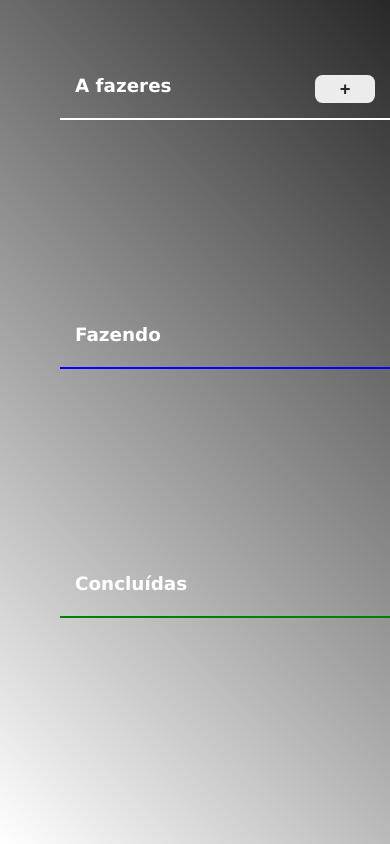
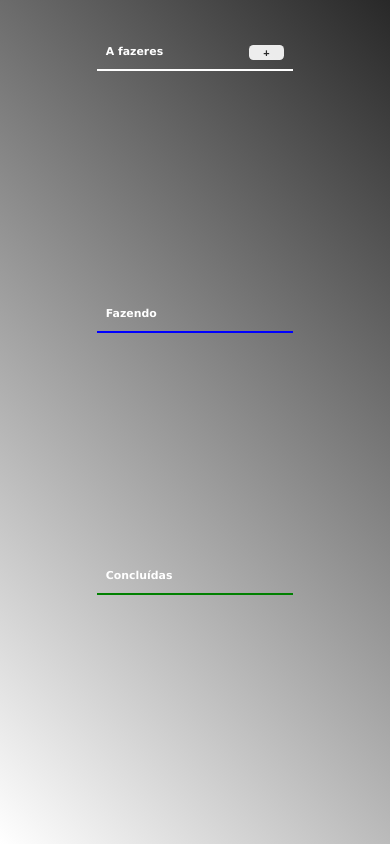
Before and after one commit to jrtxr/todo-list, a React (Vite) app: page / in a window 390 px wide. Built offline with nearby package versions, Linux system fonts and the light colour scheme.

Commit message:
modificar nomenclatura e adicionar responsividades

```diff
--- a/src/components/TodoZone/TodoCard/index.jsx
+++ b/src/components/TodoZone/TodoCard/index.jsx
@@ -5,8 +5,8 @@ import "./styles.css";
 
 export const TodoCard = ({ TodoKey }) => {
   const { addTodoInformation, todos, deleteTodo } = useTodo();
-  const { title, description, status, createdAt, isEditable } = todos.get(TodoKey);
-  const [isDisabled, setIsDisabled] = useState(isEditable);
+  const { title, description, status, createdAt, isNotEditable } = todos.get(TodoKey);
+  const [isDisabled, setIsDisabled] = useState(isNotEditable);
 
   const handleSave = async () => {
     const formData = formRef?.current;
@@ -17,7 +17,7 @@ export const TodoCard = ({ TodoKey }) => {
       status: formData.status.value,
       description: formData.description.value,
       createdAt: createdAt,
-      isEditable: !isDisabled,
+      isNotEditable: !isDisabled,
     };
 
     await addTodoInformation(data, TodoKey);
@@ -38,7 +38,7 @@ export const TodoCard = ({ TodoKey }) => {
           className="editTodoButton"
           title="Botão de editar todo"
         >
-          {isEditable ? "🖊" : "💾"}
+          {isNotEditable ? "🖊" : "💾"}
         </button>
       </header>
       <form ref={formRef}>
@@ -50,7 +50,7 @@ export const TodoCard = ({ TodoKey }) => {
             ref={formRef}
             defaultValue={title}
             className="input"
-            disabled={isEditable}
+            disabled={isNotEditable}
           />
 
           <textarea
@@ -59,10 +59,10 @@ export const TodoCard = ({ TodoKey }) => {
             ref={formRef}
             defaultValue={description}
             placeholder="Informe a descrição da tarefa"
-            disabled={isEditable}
+            disabled={isNotEditable}
           />
 
-          <select name="status" ref={formRef} defaultValue={status} disabled={isEditable}>
+          <select name="status" ref={formRef} defaultValue={status} disabled={isNotEditable}>
             <option value="todo">Todos</option>
             <option value="doing">Fazendo</option>
             <option value="complete">Concluída</option>
--- a/src/context/TodosContext/index.jsx
+++ b/src/context/TodosContext/index.jsx
@@ -31,7 +31,7 @@ export const TodoProvider = ({ children }) => {
       status: "todo",
       description: "",
       createdAt: getCreatedAt(),
-      isEditable: false,
+      isNotEditable: false,
     };
     setTodos(new Map(todos.set(key, newTodo)));
   }, [todos]);
--- a/src/styles.global.css
+++ b/src/styles.global.css
@@ -40,3 +40,21 @@ body {
 h1 {
   font-size: var(--font-size-large);
 }
+
+@media (min-width: 1600px) {
+  html {
+    font-size: 100%;
+  }
+}
+
+@media (max-width: 1200px) {
+  html {
+    font-size: 82.75%;
+  }
+}
+
+@media (max-width: 720px) {
+  html {
+    font-size: 55.75%;
+  }
+}
```
